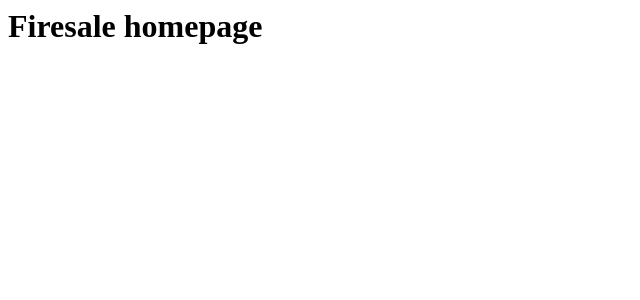
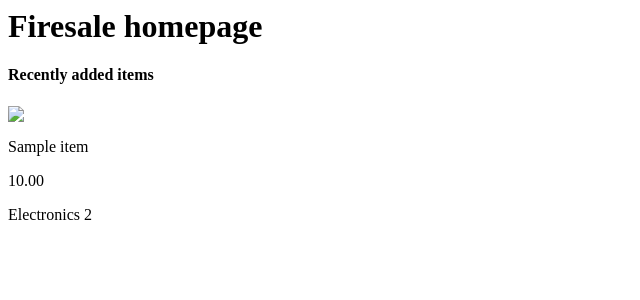
Before and after one commit to T-220-VLN2-H2/Code, a Django app: page / in a window 1280 px wide. Shown: the top 300 px of the page, without its empty margins (0-640 px from the left). Run offline with Django 4.2, Linux system fonts and the light colour scheme; tables that the repository leaves empty hold one stand-in row (values such as "Sample post"); some libraries are stand-ins or nearby versions.

Commit message:
Added recently added products to homepage

```diff
--- a/core/services/item_service.py
+++ b/core/services/item_service.py
@@ -37,6 +37,11 @@ class ItemService:
         sale_items = active_sales.items.filter(is_sold=is_sold)
         return sale_items
 
+    @staticmethod
+    def get_recently_added_items():
+        recent_items = Item.objects.all().order_by('-id')[:12]
+        return recent_items
+
     def get_all_images(self):
         print("Do something")
         # TODO
--- a/core/templates/index.html
+++ b/core/templates/index.html
@@ -2,6 +2,18 @@
 {% block content %}
 <div class="container">
     <h1>Firesale homepage</h1>
+    <div class="row">
+    <h4>Recently added items</h4>
+    {% for item in recent_items %}
+        <div class="col">
+            <a href="/items/{{item.id}}">
+                <img src="https://via.placeholder.com/150/FF0000/FFFFFF/?Text='Down.com'">
+            </a>
+            <p>{{item.title}}</p><p>{{item.price}}</p>
+            <p>{{item.category}}</p>
+        </div>
+        {% endfor %}
+    </div>
 </div>
 
 
--- a/core/views/meta.py
+++ b/core/views/meta.py
@@ -3,13 +3,15 @@ from django.contrib.auth import authenticate
 from django.contrib.auth import login
 from core.forms.user_form import UserCreateForm, UserLoginForm
 from core.services.category_service import CategoryService
-
+from core.services.item_service import ItemService
 folder_path = "../templates/"
 
 cat_service = CategoryService()
+item_service = ItemService()
 ctx = {
     "categories": cat_service.get_all_category_items(),
     "sub_categories": cat_service.categories_with_parents(),
+    "recent_items": item_service.get_recently_added_items()
 }
 
 
```
